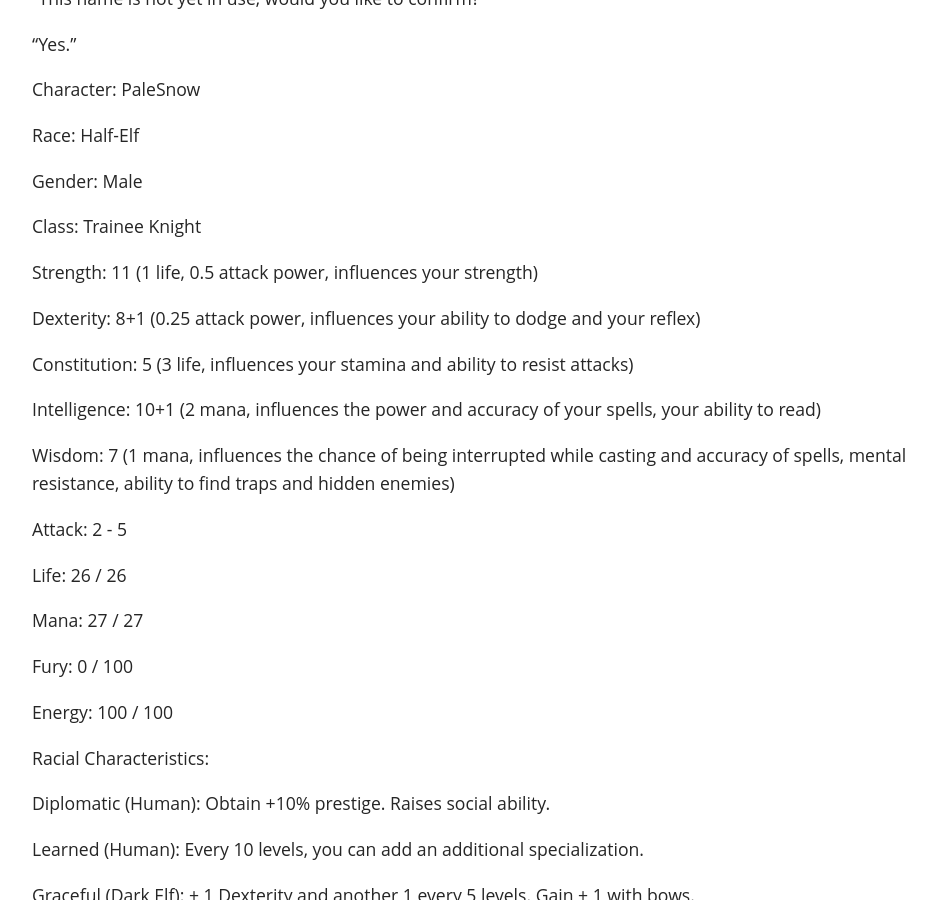
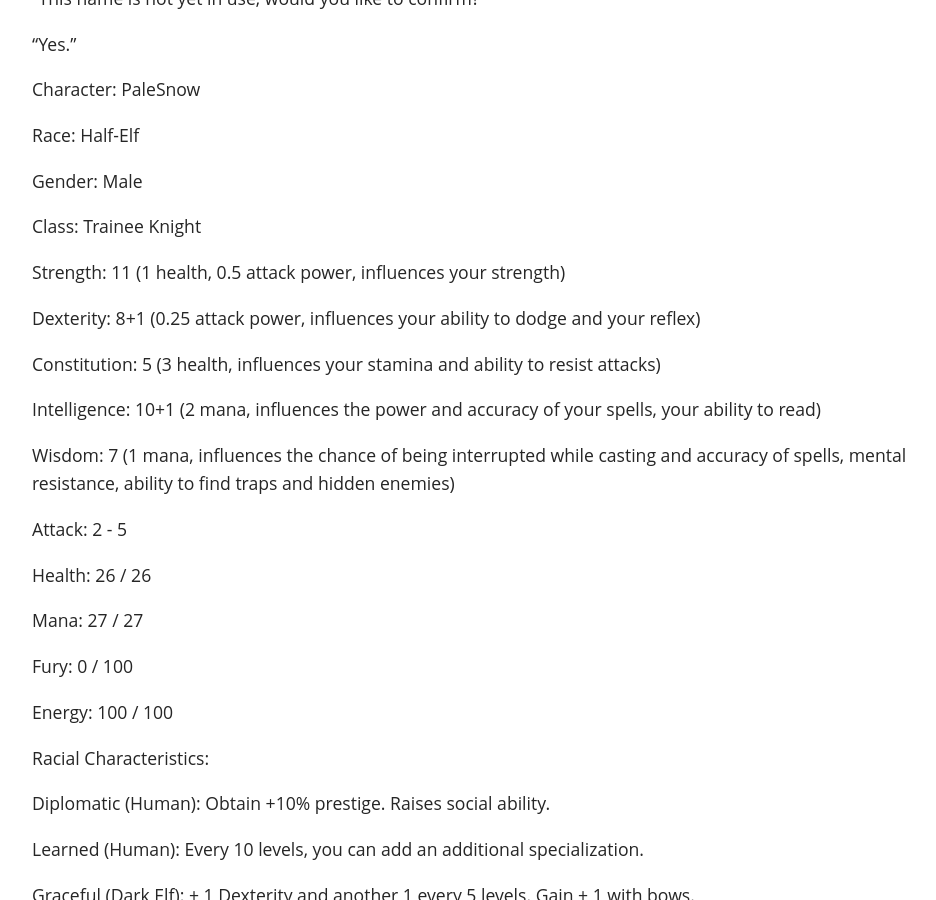
Before and after one commit to SyzcTranslations/SyzcTranslations.github.io, a Jekyll site: the page built from _translations/VWPWE/0002.markdown, in a window 1280 px wide and 900 px high, scrolled down 2882 px. Shown: the whole window, without its empty margins (133-1069 px from the left). Built offline with Jekyll 4.4.1, drawn with Linux system fonts in a browser that asks for light colours.

Commit message:
Freplaced life with health.

```diff
--- a/_translations/VWPWE/0002.markdown
+++ b/_translations/VWPWE/0002.markdown
@@ -90,11 +90,11 @@ Gender: Male
 
 Class: Trainee Knight
 
-Strength: 11 (1 life, 0.5 attack power, influences your strength)
+Strength: 11 (1 health, 0.5 attack power, influences your strength)
 
 Dexterity: 8+1 (0.25 attack power, influences your ability to dodge and your reflex)
 
-Constitution: 5 (3 life, influences your stamina and ability to resist attacks)
+Constitution: 5 (3 health, influences your stamina and ability to resist attacks)
 
 Intelligence: 10+1 (2 mana, influences the power and accuracy of your spells, your ability to read)
 
@@ -102,7 +102,7 @@ Wisdom: 7 (1 mana, influences the chance of being interrupted while casting and
 
 Attack: 2 - 5
 
-Life: 26 / 26
+Health: 26 / 26
 
 Mana: 27 / 27
 
```
